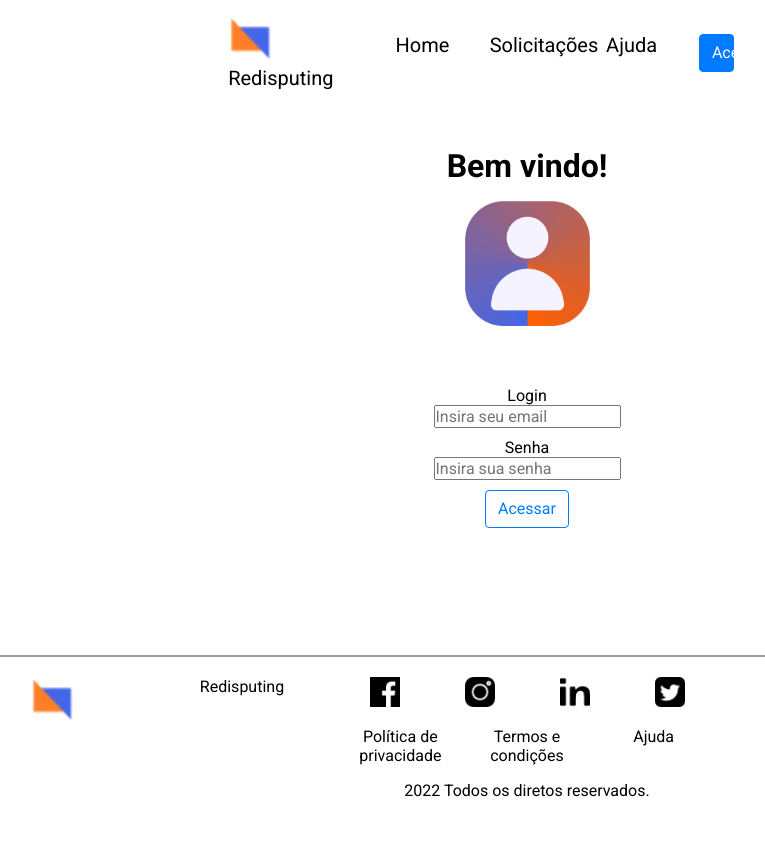
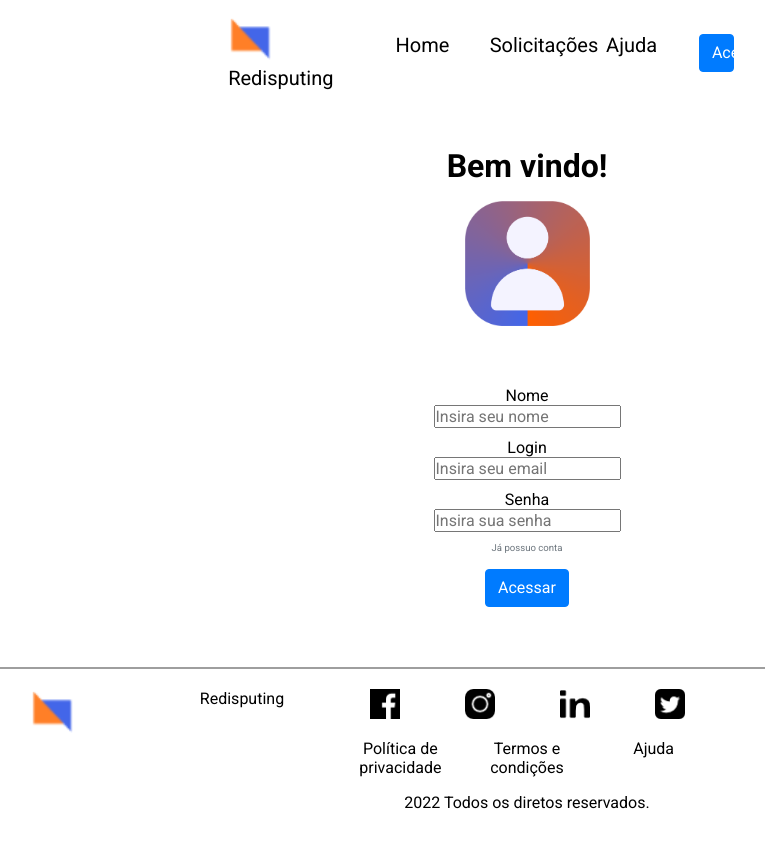
Before and after one commit to germanao/redisputing, a Next.js app: page /login in a window 1280 px wide. Shown: the top 848 px of the page, without its empty margins (113-878 px from the left). Before the commit the page ends 800 px from the top, so only its background shows below. Built offline with nearby package versions, Linux system fonts and the light colour scheme.

Commit message:
Ajusta layout e ambiente

```diff
--- /dev/null
+++ b/next.config.js
@@ -0,0 +1,11 @@
+module.exports = {
+  async redirects() {
+    return [
+      {
+        source: '/',
+        destination: '/home',
+        permanent: true
+      }
+    ]
+  }
+}
--- a/src/components/footer/index.tsx
+++ b/src/components/footer/index.tsx
@@ -7,7 +7,15 @@ import Image from 'next/image'
 
 export const Footer: React.FC = () => {
   return (
-    <footer style={{ bottom: 0, position: 'fixed', left: 0, width: '100%' }}>
+    <footer
+      style={{
+        bottom: 0,
+        // position: 'fixed',
+        left: 0,
+        width: '100%',
+        marginTop: '40px'
+      }}
+    >
       <Container style={{ alignSelf: 'end' }}>
         <Row style={{ padding: 0, margin: 0 }}>
           <div
--- a/src/pages/_document.tsx
+++ b/src/pages/_document.tsx
@@ -8,7 +8,6 @@ import Document, {
   NextScript
 } from 'next/document'
 import { ServerStyleSheet } from 'styled-components'
-import Header from '../components/header'
 
 export default class MyDocument extends Document {
   static async getInitialProps(
--- a/src/pages/login/index.tsx
+++ b/src/pages/login/index.tsx
@@ -1,4 +1,4 @@
-import React, { useContext, useEffect } from 'react'
+import React, { useContext, useEffect, useState } from 'react'
 import Image from 'next/image'
 import { Container, Row, Col } from 'react-grid-system'
 import { Rectangle } from './style'
@@ -6,7 +6,8 @@ import { Button } from 'react-bootstrap'
 import { useForm } from 'react-hook-form'
 import { AuthContext } from '../../contexts/AuthContext'
 import { useRouter } from 'next/router'
-
+import { GetServerSideProps } from 'next'
+import { parseCookies } from 'nookies'
 const Login: React.FC = () => {
   const {
     register,
@@ -15,7 +16,7 @@ const Login: React.FC = () => {
   } = useForm()
 
   const { signIn, isAuthenticated } = useContext(AuthContext)
-
+  const [checked, setChecked] = useState(false)
   async function handleSignIn(data) {
     await signIn(data)
   }
@@ -24,13 +25,19 @@ const Login: React.FC = () => {
 
   useEffect(() => {
     if (isAuthenticated) {
-      router.push('/home')
+      router.push(process.env.NEXT_PUBLIC_ENV_HOME)
     }
   }, [isAuthenticated])
 
   return (
     <>
-      <Container fluid style={{ padding: 0, margin: 0 }}>
+      <Container
+        fluid
+        style={{
+          padding: 0,
+          margin: 0
+        }}
+      >
         <Row style={{ alignItems: 'center', margin: 0 }}>
           <Col xs={12}></Col>
         </Row>
@@ -54,6 +61,26 @@ const Login: React.FC = () => {
         <Row style={{ margin: 0, marginTop: '10px' }}>
           <Col>
             <form onSubmit={handleSubmit(handleSignIn)}>
+              {!checked && (
+                <Row justify="center" style={{ marginBottom: '10px' }}>
+                  <Col xs={12}>
+                    <Row justify="center">Nome</Row>
+                  </Col>
+                  <Col>
+                    <Row justify="center">
+                      <input
+                        {...register('nome')}
+                        type="nome"
+                        id="nome-address"
+                        autoComplete="nome"
+                        required
+                        placeholder="Insira seu nome"
+                        name="nome"
+                      ></input>
+                    </Row>
+                  </Col>
+                </Row>
+              )}
               <Row justify="center">
                 <Col xs={12}>
                   <Row justify="center">Login</Row>
@@ -90,11 +117,23 @@ const Login: React.FC = () => {
                   </Row>
                 </Col>
               </Row>
-
+              <Row justify="center" style={{ margin: 0, marginTop: '5px' }}>
+                <Button
+                  size="sm"
+                  variant="outline-secondary"
+                  style={{ border: 'none' }}
+                  onClick={() => setChecked(!checked)}
+                >
+                  <div style={{ fontSize: '0.6rem' }}>
+                    {checked
+                      ? `
+                      Primeiro acesso?`
+                      : `Já possuo conta`}
+                  </div>
+                </Button>
+              </Row>
               <Row justify="center" style={{ margin: 0, marginTop: '10px' }}>
-                <Button variant="outline-primary" type="submit">
-                  Acessar
-                </Button>
+                <Button type="submit">Acessar</Button>
               </Row>
             </form>
           </Col>
--- a/src/services/auth.ts
+++ b/src/services/auth.ts
@@ -3,6 +3,7 @@ import { v4 as uuid } from 'uuid'
 type SignInRequestData = {
   email: string
   password: string
+  name?: string
 }
 
 export async function signInRequest(data: SignInRequestData) {
@@ -11,7 +12,7 @@ export async function signInRequest(data: SignInRequestData) {
   return {
     token: uuid(),
     user: {
-      name: 'Germano Benini',
+      name: data?.name || 'Germano Benini',
       email: 'germano_benini@hotmail.com'
     }
   }
--- a/src/styles/global.ts
+++ b/src/styles/global.ts
@@ -7,7 +7,14 @@ export default createGlobalStyle`
     box-sizing: border-box;
   }
   body {
+
     background: ${props => props.theme.colors.background};
     color: ${props => props.theme.colors.text};
     font: 400 16px Roboto, sans-serif;
-  }`
+    margin-bottom:50px;
+  }
+
+
+
+
+    `
--- a/tsconfig.json
+++ b/tsconfig.json
@@ -21,6 +21,7 @@
   },
   "include": [
     "next-env.d.ts",
+    "environment.d.ts",
     "**/*.ts",
     "**/*.tsx"
   ],
```
Also changed, not shown: src/pages/home/index.tsx (+15 -15 lines), 3 other files (tests, documents, lock files or other folders).
